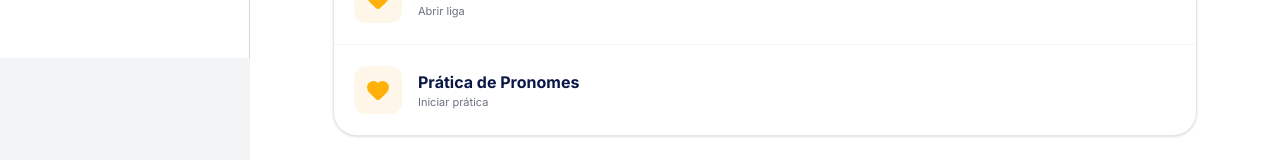
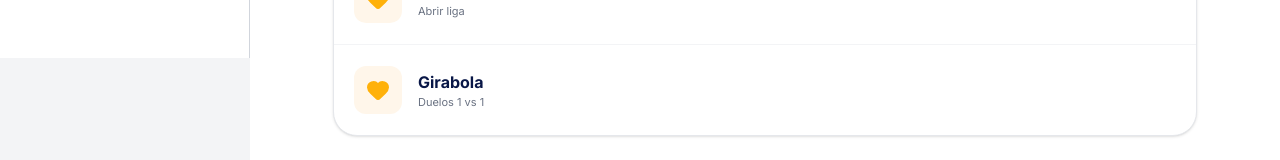
Before and after one commit to EGalhardo/DUET-, a React (Vite) app: page /favoritos in a window 1280 px wide. Shown: the part 742-902 px from the top of the page. Built offline with nearby package versions, Linux system fonts and the light colour scheme; no server answers.

Commit message:
feat: Update ranking avatar and default favorites
Replaces the default avatar for the first ranked user in the ranking page with a custom image. Also updates one of the default favorited items to point to "Girabola" instead of "Prática de Pronomes".

```diff
--- a/src/pages/Ranking.tsx
+++ b/src/pages/Ranking.tsx
@@ -20,7 +20,7 @@ export default function Ranking() {
 
   const rankingData = {
     Recente: [
-      { id: 1, name: 'Ana Ferreira', score: 9850, avatar: 'https://i.pravatar.cc/150?u=1' },
+      { id: 1, name: 'Edlasio', score: 9850, avatar: 'https://i.postimg.cc/Nj00CMbd/Foto-Edlasio.png' },
       { id: 2, name: 'Carlos Mendes', score: 9420, avatar: 'https://i.pravatar.cc/150?u=2' },
       { id: 3, name: 'Sofia Lopes', score: 8990, avatar: 'https://i.pravatar.cc/150?u=3' },
       { id: 4, name: 'Rui Santos', score: 8540, avatar: 'https://i.pravatar.cc/150?u=4' },
--- a/src/services/storageService.ts
+++ b/src/services/storageService.ts
@@ -101,7 +101,7 @@ export const storageService = {
       const data = localStorage.getItem(STORAGE_KEYS.FAVORITES);
       return data ? JSON.parse(data) : [
         { id: 'liga-futebol', title: 'Futebol', sub: 'Abrir liga', type: 'league', path: '/liga/futebol' },
-        { id: 2, title: 'Prática de Pronomes', sub: 'Iniciar prática', type: 'practice', path: '/aposta/futebol?topic=Pronomes' },
+        { id: 'fav-girabola', title: 'Girabola', sub: 'Duelos 1 vs 1', type: 'league', path: '/aposta/futebol?topic=Girabola' },
       ];
     } catch (e) {
       console.error('Error parsing favorites:', e);
```
Also changed, not shown: 1 other file (tests, documents, lock files or other folders).
